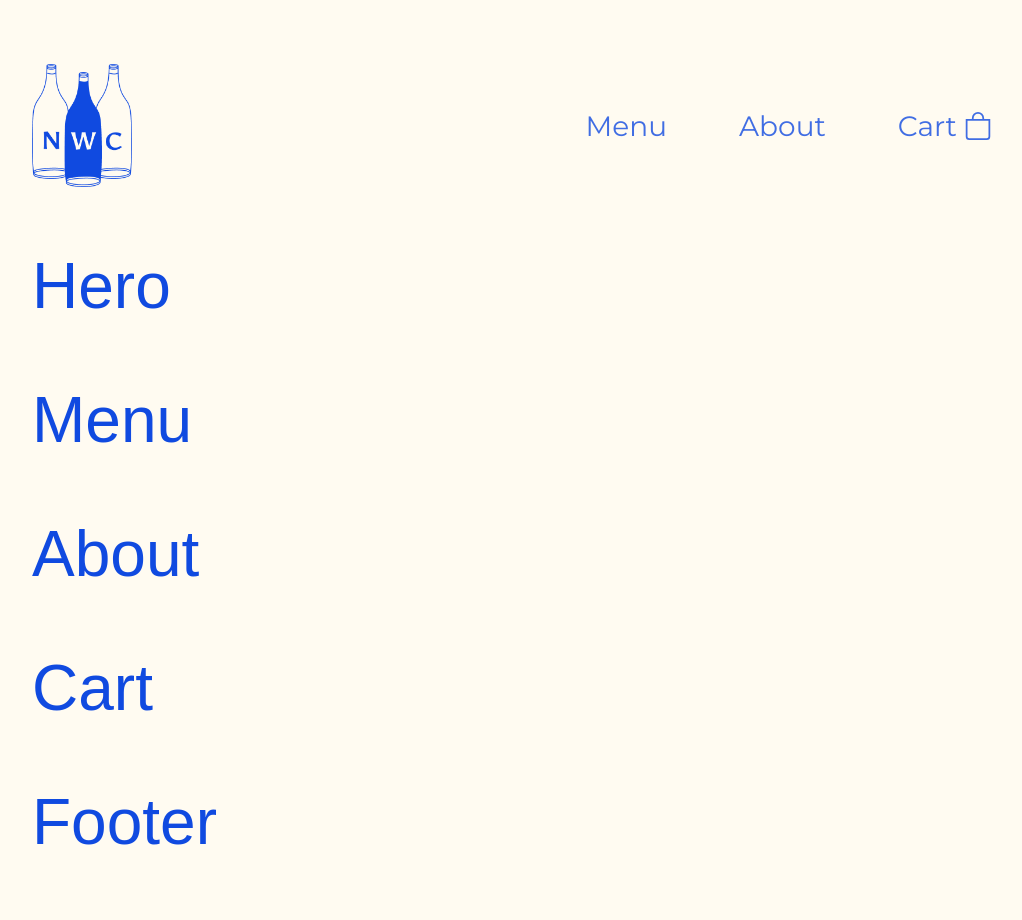
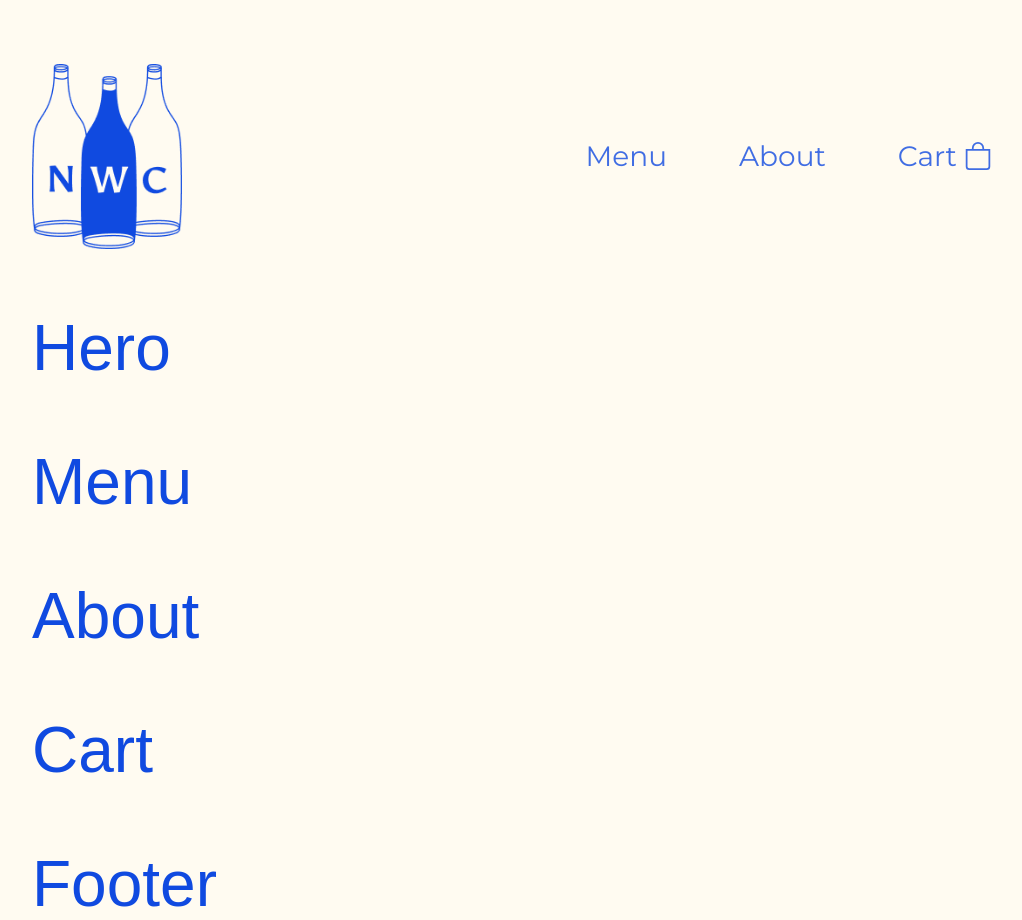
Before and after one commit to josh-merrill/natural-wine-club, a React (Vite) app: page / in a window 1280 px wide. Shown: the whole page, without its empty margins (128-1150 px from the left). Before the commit the page ends 858 px from the top, so only its background shows below. Built offline with nearby package versions, Linux system fonts and the light colour scheme; a web font is replaced by a local one.

Commit message:
STYLE: Small update to nav styling

```diff
--- a/src/App.jsx
+++ b/src/App.jsx
@@ -9,14 +9,14 @@ import Cart from './components/cart/Cart'
 function App() {
 
   return (
-    <>
+    <div>
       <Navbar />
       <Hero />
       <Menu />
       <About />
       <Cart />
       <Footer />
-    </>
+    </div>
   )
 }
 
--- a/src/components/about/About.jsx
+++ b/src/components/about/About.jsx
@@ -3,7 +3,7 @@ import './about.css'
 export default function About() {
   return (
     <section className="container">
-      <div className="about--container">
+      <div id="about" className="about--container">
           <h2>About</h2>
       </div>
     </section>
--- a/src/components/menu/Menu.jsx
+++ b/src/components/menu/Menu.jsx
@@ -3,7 +3,7 @@ import "./menu.css";
 export default function Menu() {
   return (
     <section className="container">
-      <div className="menu--container">
+      <div id="menu" className="menu--container">
         <h2>Menu</h2>
       </div>
     </section>
--- a/src/components/nav/nav.css
+++ b/src/components/nav/nav.css
@@ -12,7 +12,7 @@
 }
 
 .nav--logo {
-  width: 100px;
+  width: 150px;
   height: auto;
 }
 
@@ -22,13 +22,13 @@
 
 .nav--menu.active {
   position: absolute;
-  margin-top: 1em;
+  margin-top: 4em;
   top: 100%;
   display: flex;
   flex-direction: column;
   background: var(--color-bg);
   width: 100%;
-  height: 75vh;
+  height: 60vh;
   border: 2px solid var(--color-blue);
   border-radius: 8px;
   box-shadow: -6px 6px 0 var(--color-blue);
```
